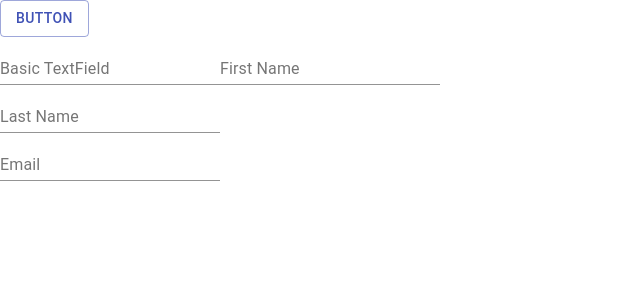
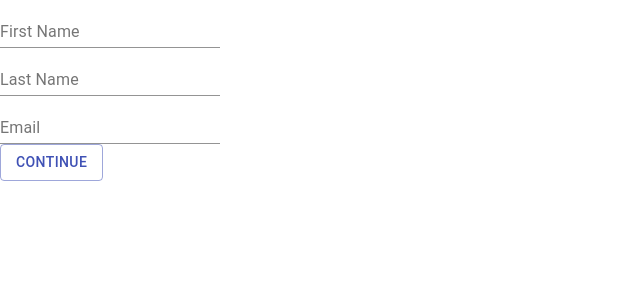
Before and after one commit to cboydstun/fourth-multi-step-form, a React (Create React App) app: page / in a window 1280 px wide. Shown: the top 300 px of the page, without its empty margins (0-640 px from the left). Built offline with nearby package versions, Linux system fonts and the light colour scheme.

Commit message:
styled form

```diff
--- a/src/components/FormUserDetails.js
+++ b/src/components/FormUserDetails.js
@@ -15,12 +15,6 @@ export class FormUserDetails extends Component {
 
         return (
             <div>
-              <Button variant="outlined" color="primary"> Button
-              </Button> <br />
-              <TextField
-                placeholder="Placeholder here"
-                label="Basic TextField" />
-
                 <AppBar title="Enter User Details" />
                 <TextField
                     placeholder="Enter Your First Name"
@@ -45,10 +39,12 @@ export class FormUserDetails extends Component {
                 <br />
                 <Button
                     label="Continue"
-                    primary={true}
+                    variant="outlined"
+                    color="primary"
                     //style={styles.button}
-                    onClick={this.continue}
-                />
+                    onClick={this.continue}>
+                    Continue
+                </Button>
             </div>
           );
 
```
